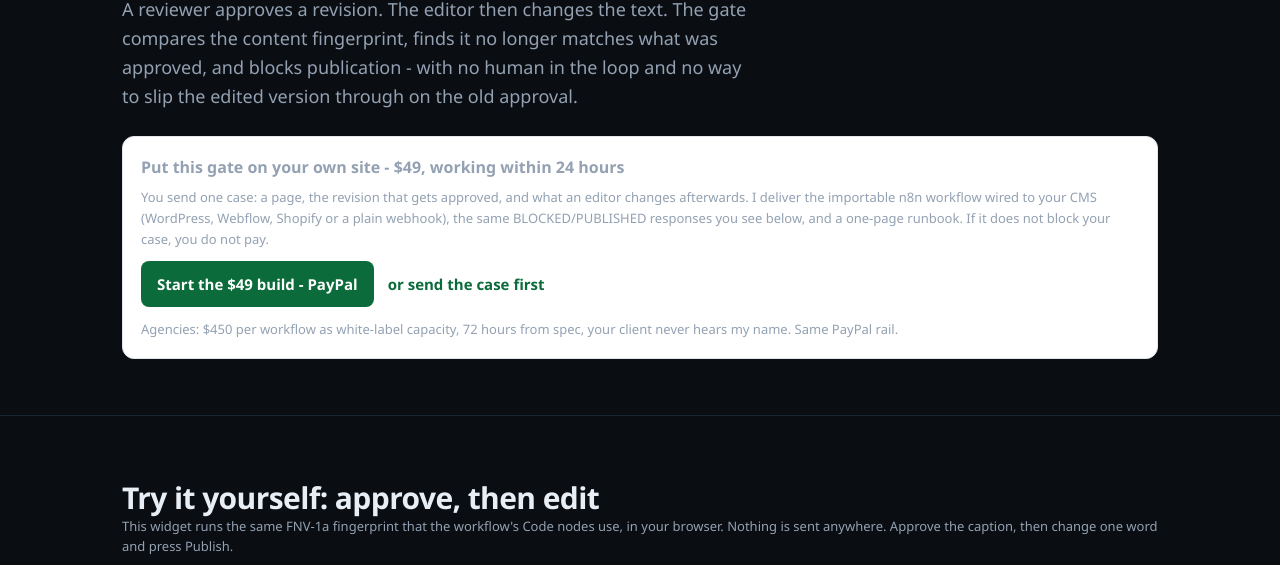
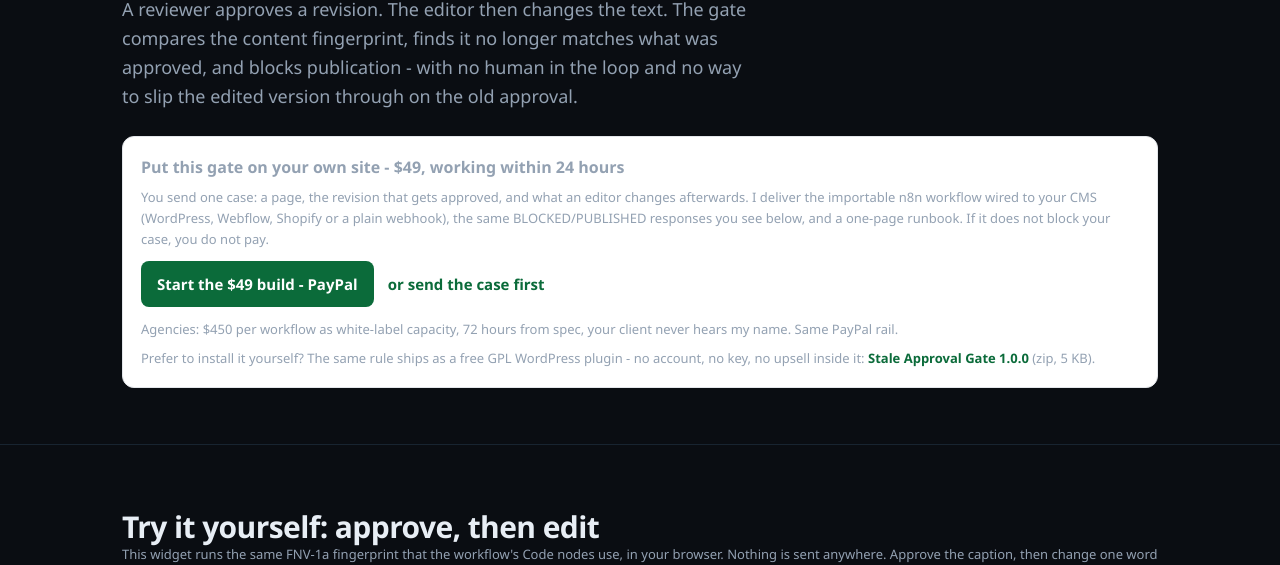
Before and after one commit to fejzadenis/leadflow, a plain HTML site: page approval-gate-demo.html in a window 1280 px wide. Shown: the part 268-833 px from the top of the page. Drawn offline with Linux system fonts and the light colour scheme.

Commit message:
demo page: offer the free WordPress plugin as a self-install option

```diff
--- a/approval-gate-demo.html
+++ b/approval-gate-demo.html
@@ -16,6 +16,7 @@
 <a href="https://www.paypal.com/cgi-bin/webscr?cmd=_xclick&amp;business=dragana.karans%40gmail.com&amp;item_name=Approval%20gate%20implementation%20-%201%20site&amp;amount=49.00&amp;currency_code=USD&amp;return=https%3A%2F%2Ffejzadenis.github.io%2Fleadflow%2Fthanks.html&amp;cancel_return=https%3A%2F%2Ffejzadenis.github.io%2Fleadflow%2Fapproval-gate-demo.html" style="display:inline-block;background:#0b6b3a;color:#fff;text-decoration:none;border-radius:8px;padding:11px 16px;font-weight:600;font-size:15px">Start the $49 build - PayPal</a>
 <a href="mailto:perun.intelligence@gmail.com?subject=Approval%20gate%20-%20one%20case" style="display:inline-block;margin-left:10px;color:#0b6b3a;font-weight:600;font-size:15px">or send the case first</a>
 <p class="muted small" style="margin:12px 0 0">Agencies: $450 per workflow as white-label capacity, 72 hours from spec, your client never hears my name. Same PayPal rail.</p>
+<p class="muted small" style="margin:8px 0 0">Prefer to install it yourself? The same rule ships as a free GPL WordPress plugin - no account, no key, no upsell inside it: <a href="https://github.com/fejzadenis/stale-approval-gate/releases/tag/v1.0.0" style="color:#0b6b3a;font-weight:600">Stale Approval Gate 1.0.0</a> (zip, 5 KB).</p>
 </div>
 </div></section>
 <section><div class="wrap">
```
